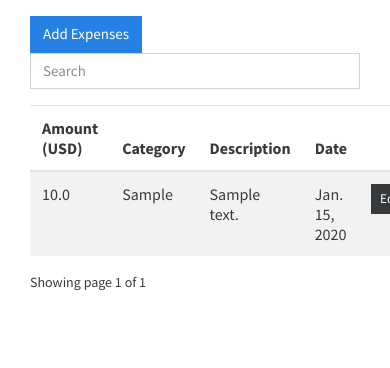
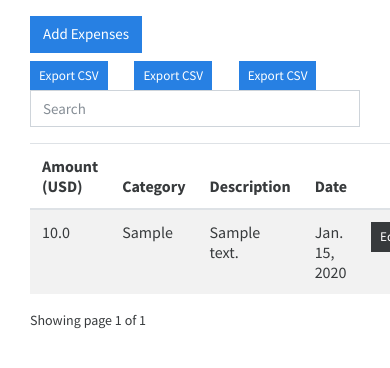
Before and after one commit to amjedsaleel/Expense-Management, a Django app: page / in a window 390 px wide; the page is wider, and only the part inside the window is pictured. Shown: the part 174-542 px from the top of that part. Run offline with Django 3.2, Linux system fonts and the light colour scheme; a user stored in the database is signed in; tables that the repository leaves empty hold one stand-in row (values such as "Sample post"); some libraries are stand-ins or nearby versions.

Commit message:
export expenses in csv format

```diff
--- a/expenses/urls.py
+++ b/expenses/urls.py
@@ -15,6 +15,8 @@ urlpatterns = [
 
     path('stats', views.stats_view, name='stats'),
 
+    path('export-csv/', views.export_csv, name='export_csv'),
+
     # API
     path('search-expense', csrf_exempt(views.expense_search), name='search-expense'),
     path('expense-category-summery', views.expense_category_summary, name='expense-category-summery')
--- a/expenses/views.py
+++ b/expenses/views.py
@@ -1,6 +1,7 @@
 # Standard library
 import json
 import datetime
+import csv
 
 # Django
 from django.shortcuts import render, redirect
@@ -10,7 +11,7 @@ from django.views import View
 from django.contrib.auth.mixins import LoginRequiredMixin
 from django.utils.decorators import method_decorator
 from django.core.paginator import Paginator
-from django.http import JsonResponse
+from django.http import JsonResponse, HttpResponse
 
 # Local django
 import userpreferences
@@ -143,3 +144,19 @@ def expense_category_summary(request):
 
 def stats_view(request):
     return render(request, 'expenses/stats.html')
+
+
+def export_csv(request):
+    expenses = Expense.objects.filter(owner=request.user)
+    date = str(datetime.datetime.now())
+
+    response = HttpResponse(content_type='text/csv')
+    response['Content-Disposition'] = 'attachment; filename=Expenses' + date + '.csv'
+
+    writer = csv.writer(response)
+    writer.writerow(['Amount', 'Description', 'Category', 'Date'])
+
+    for expense in expenses:
+        writer.writerow([expense.amount, expense.description, expense.category, expense.date])
+
+    return response
--- a/templates/expenses/index.html
+++ b/templates/expenses/index.html
@@ -20,7 +20,11 @@
 
         <section>
             <div class="row">
-                <div class="col-md-8"></div>
+                <div class="col-md-8 mt-2">
+                    <a href="{% url 'expenses:export_csv' %}" class="btn btn-sm btn-primary">Export CSV</a>
+                    <a href="#" class="btn btn-primary btn-sm ml-4">Export CSV</a>
+                    <a href="#" class="btn btn-sm btn-primary ml-4">Export CSV</a>
+                </div>
                 <div class="col-md-4">
                     <div class="form-group">
                         <input type="text" class="form-control" id="search-field" placeholder="Search">
```
